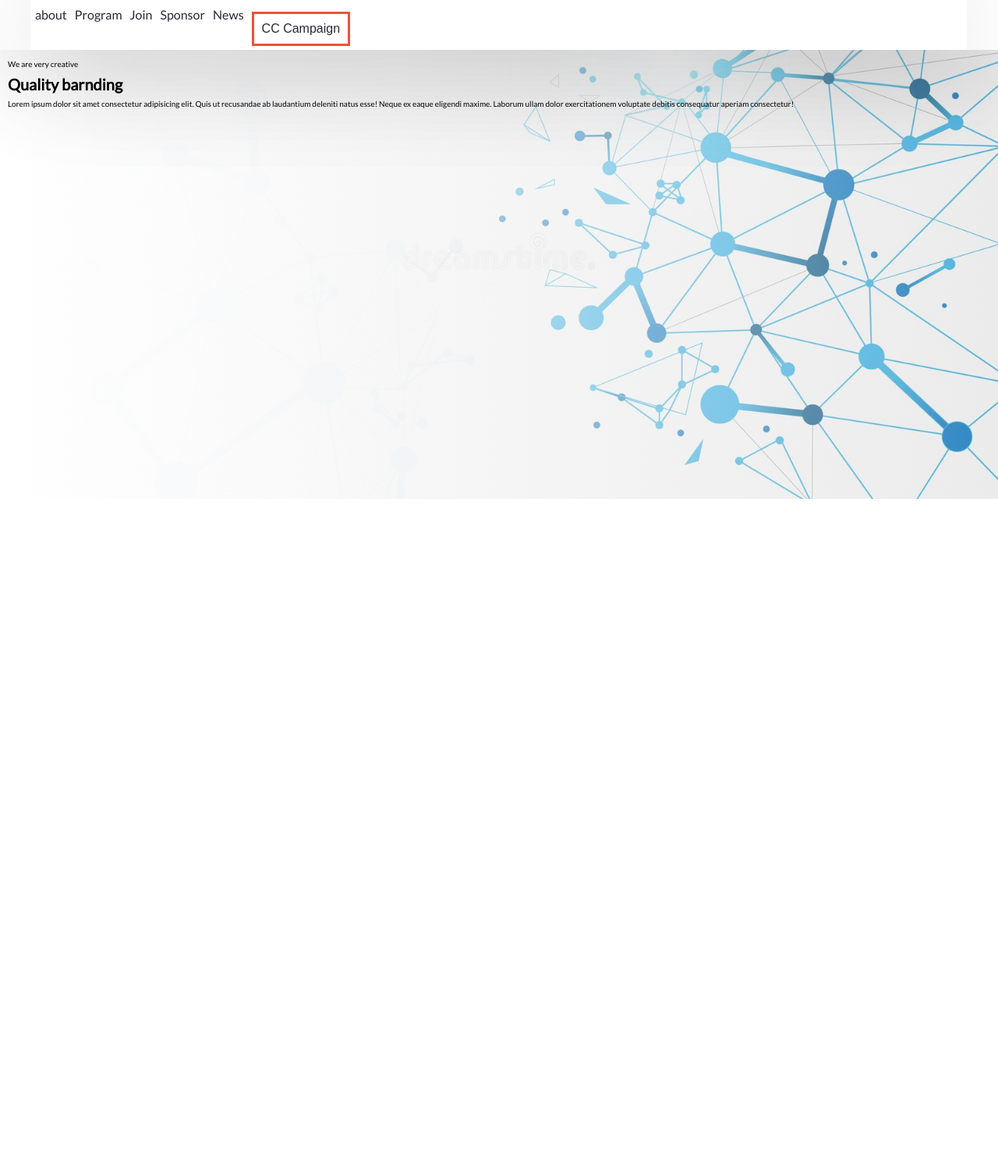
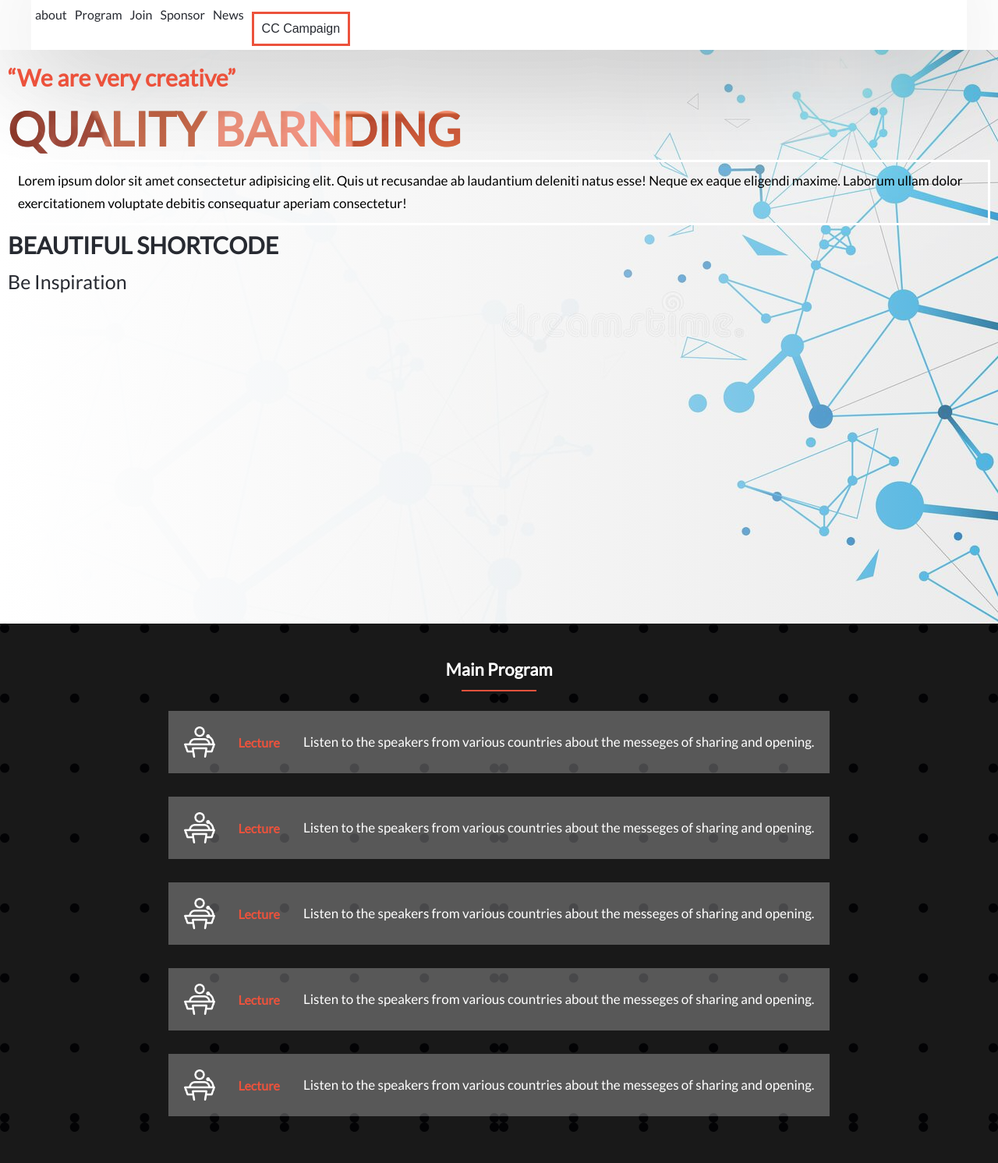
Before and after one commit to ahmidou09/CreativeStudioCapstone, a website: page index.html in a window 1280 px wide. Shown: the whole page at 78% size. Before the commit the page ends 800 px from the top, so only its background shows below. Drawn offline with Linux system fonts and the light colour scheme.

Commit message:
Add section for services with images, titles, and descriptions

```diff
--- a/index.html
+++ b/index.html
@@ -53,16 +53,76 @@
       </nav>
 
       <div class="headline">
-        <p class="heading-1">We are very creative</p>
-        <h1 class="heading-1">Quality barnding</h1>
-        <p class="paragraph">
+        <h3 class="sub-title-1"><q>We are very creative</q></h3>
+        <h1 class="heading-primary">Quality barnding</h1>
+        <p class="paragraph headline-paragraph">
           Lorem ipsum dolor sit amet consectetur adipisicing elit. Quis ut
           recusandae ab laudantium deleniti natus esse! Neque ex eaque eligendi
           maxime. Laborum ullam dolor exercitationem voluptate debitis
           consequatur aperiam consectetur!
         </p>
+        <h2 class="heading-secondary">beautiful shortcode</h2>
+        <span class="sub-title-2">be inspiration</span>
       </div>
     </header>
+
+    <main>
+      <section class="services">
+        <div class="container">
+          <h3
+            class="heading-tertiary c-light u-center-text u-margin-bottom-small"
+          >
+            Main Program
+          </h3>
+          <div class="box-services">
+            <div class="box">
+              <img src="./images/services/Lecture.png" alt="" class="box-img" />
+              <h2 class="box-title">Lecture</h2>
+              <p class="paragraph c-light">
+                Listen to the speakers from various countries about the messeges
+                of sharing and opening.
+              </p>
+            </div>
+
+            <div class="box">
+              <img src="./images/services/Lecture.png" alt="" class="box-img" />
+              <h2 class="box-title">Lecture</h2>
+              <p class="paragraph c-light">
+                Listen to the speakers from various countries about the messeges
+                of sharing and opening.
+              </p>
+            </div>
+
+            <div class="box">
+              <img src="./images/services/Lecture.png" alt="" class="box-img" />
+              <h2 class="box-title">Lecture</h2>
+              <p class="paragraph c-light">
+                Listen to the speakers from various countries about the messeges
+                of sharing and opening.
+              </p>
+            </div>
+
+            <div class="box">
+              <img src="./images/services/Lecture.png" alt="" class="box-img" />
+              <h2 class="box-title">Lecture</h2>
+              <p class="paragraph c-light">
+                Listen to the speakers from various countries about the messeges
+                of sharing and opening.
+              </p>
+            </div>
+
+            <div class="box">
+              <img src="./images/services/Lecture.png" alt="" class="box-img" />
+              <h2 class="box-title">Lecture</h2>
+              <p class="paragraph c-light">
+                Listen to the speakers from various countries about the messeges
+                of sharing and opening.
+              </p>
+            </div>
+          </div>
+        </div>
+      </section>
+    </main>
     <script src="./main.js"></script>
   </body>
 </html>
--- a/style.css
+++ b/style.css
@@ -1,6 +1,6 @@
 /* variable */
 :root {
-  --color-primary: #ec523c;
+  --color-primary: rgb(236, 82, 60);
   --color-grey-light: #d3d3d3;
   --color-grey-dark: #272a31;
   --color-white: #fff;
@@ -43,15 +43,43 @@ body {
 }
 
 .heading-primary {
+  font-size: 6rem;
+  line-height: 8rem;
+  font-weight: 900;
+  text-transform: uppercase;
+  background: linear-gradient(90deg, #ec533c88, #ec533cc9),
+    url(./images/background/background-image-0.jpg) 0 0 / cover no-repeat;
+  color: var(--color-primary);
+  -webkit-background-clip: text;
+  -webkit-text-fill-color: transparent;
 }
 
 .heading-secondary {
+  font-weight: 900;
+  color: var(--color-grey-dark);
+  font-size: 3rem;
+  text-transform: uppercase;
 }
 
 .heading-tertiary {
+  font-size: 2.2rem;
+  position: relative;
+}
+
+.heading-tertiary::after {
+  content: "";
+  width: 8%;
+  height: 2px;
+  background-color: var(--color-primary);
+  font-size: 2.2rem;
+  position: absolute;
+  bottom: -10px;
+  left: 50%;
+  transform: translateX(-50%);
 }
 
 .paragraph {
+  font-size: 1.7rem;
 }
 
 /* utilities */
@@ -80,10 +108,14 @@ body {
   margin-top: 10rem !important;
 }
 
+.c-light {
+  color: var(--color-white);
+}
+
 /* style header*/
 
 .header {
-  height: 80vh;
+  height: 100vh;
   background-image: linear-gradient(
       90deg,
       rgb(255, 255, 255),
@@ -154,6 +186,57 @@ body {
   padding: 1rem;
 }
 
+.headline-paragraph {
+  padding: 1rem;
+  border: 3px solid var(--color-white);
+}
+
+.sub-title-1 {
+  font-size: 3rem;
+  color: var(--color-primary);
+}
+
+.sub-title-2 {
+  color: var(--color-grey-dark);
+  font-size: 2.5rem;
+  text-transform: capitalize;
+}
+
+/***  style services **/
+.services {
+  background-image: linear-gradient(
+      90deg,
+      rgba(0, 0, 0, 0.9),
+      rgba(0, 0, 0, 0.9)
+    ),
+    url(./images/background/background-image-4.png);
+  background-repeat: repeat;
+  padding: 4rem 1rem;
+}
+
+.box-services {
+  padding: 2rem;
+  display: flex;
+  flex-direction: column;
+  align-items: center;
+  gap: 3rem;
+}
+.box {
+  display: flex;
+  flex-direction: row;
+  align-items: center;
+  gap: 3rem;
+  background-color: #ffffff46;
+  padding: 2rem;
+}
+.box-img {
+  width: 4rem;
+}
+.box-title {
+  color: var(--color-primary);
+  font-size: 1.6rem;
+}
+
 @media screen and (min-width: 768px) {
   .navigation {
     background: var(--color-white);
```
Also changed, not shown: images/background/background-image-4.png (added), images/services/CC-Exhibition.png (added), images/services/CC-Ignite.png (added), images/services/Forum.png (added), images/services/Lecture.png (added), images/services/Workshop.png (added).
